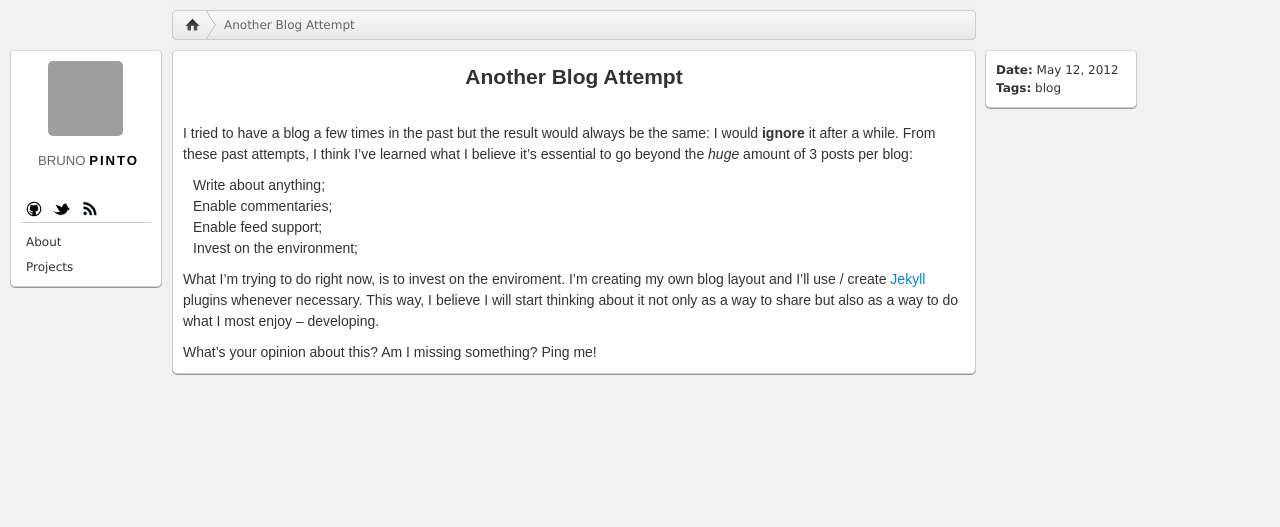
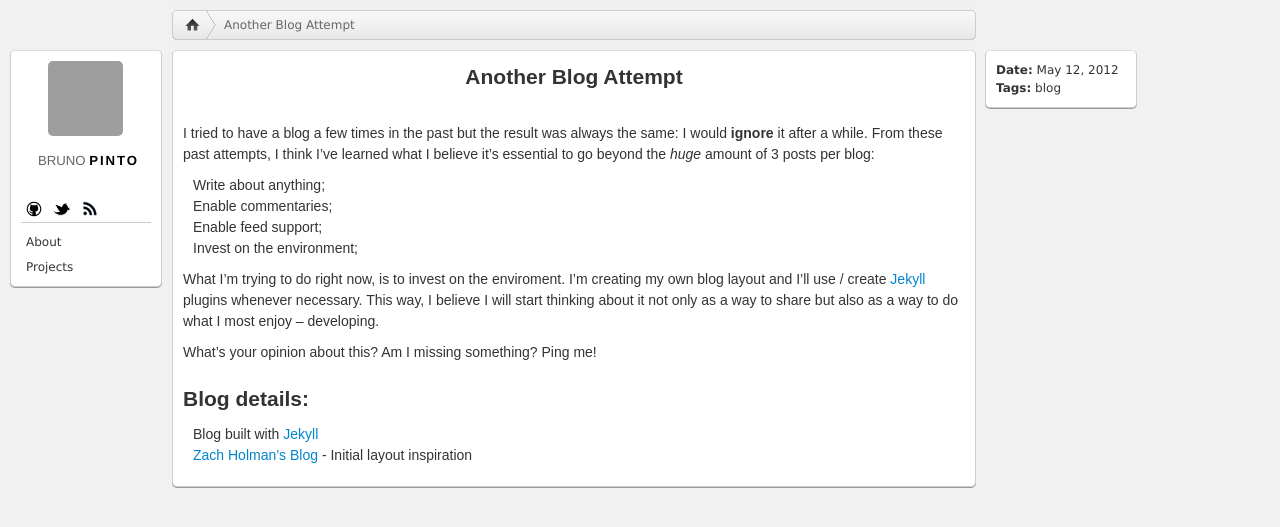
Before and after one commit to bpinto/bpinto.github.com, a Jekyll site: the page built from _posts/2012-05-12-another-blog-attempt.markdown, in a window 1280 px wide. Shown: the top 527 px of the page. Built offline with Jekyll 4.4.1, drawn with Linux system fonts in a browser that asks for light colours; some web fonts are replaced; Markdown is read by kramdown in place of the engine named in the settings; grey boxes are pictures that could not be loaded.

Commit message:
improving 'another blog attempt' post

```diff
--- a/_posts/2012-05-12-another-blog-attempt.markdown
+++ b/_posts/2012-05-12-another-blog-attempt.markdown
@@ -4,7 +4,7 @@ title: Another Blog Attempt
 tags: [blog]
 ---
 
-I tried to have a blog a few times in the past but the result would always be
+I tried to have a blog a few times in the past but the result was always
 the same: I would **ignore** it after a while. From these past attempts, I think
 I've learned what I believe it's essential to go beyond the *huge* amount of 3
 posts per blog:
@@ -15,8 +15,17 @@ posts per blog:
 - Invest on the environment;
 
 What I'm trying to do right now, is to invest on the enviroment. I'm creating
-my own blog layout and I'll use / create [Jekyll](https://github.com/mojombo/jekyll)
+my own blog layout and I'll use / create [Jekyll][]
 plugins whenever necessary. This way, I believe I will start thinking about it not
 only as a way to share but also as a way to do what I most enjoy -- developing.
 
 What's your opinion about this? Am I missing something? Ping me!
+
+## Blog details:
+
+- Blog built with [Jekyll][]
+- [Zach Holman's Blog][] - Initial layout inspiration
+
+
+[Jekyll]: http://jekyllrb.com/
+[Zach Holman's Blog]: http://zachholman.com/
```
